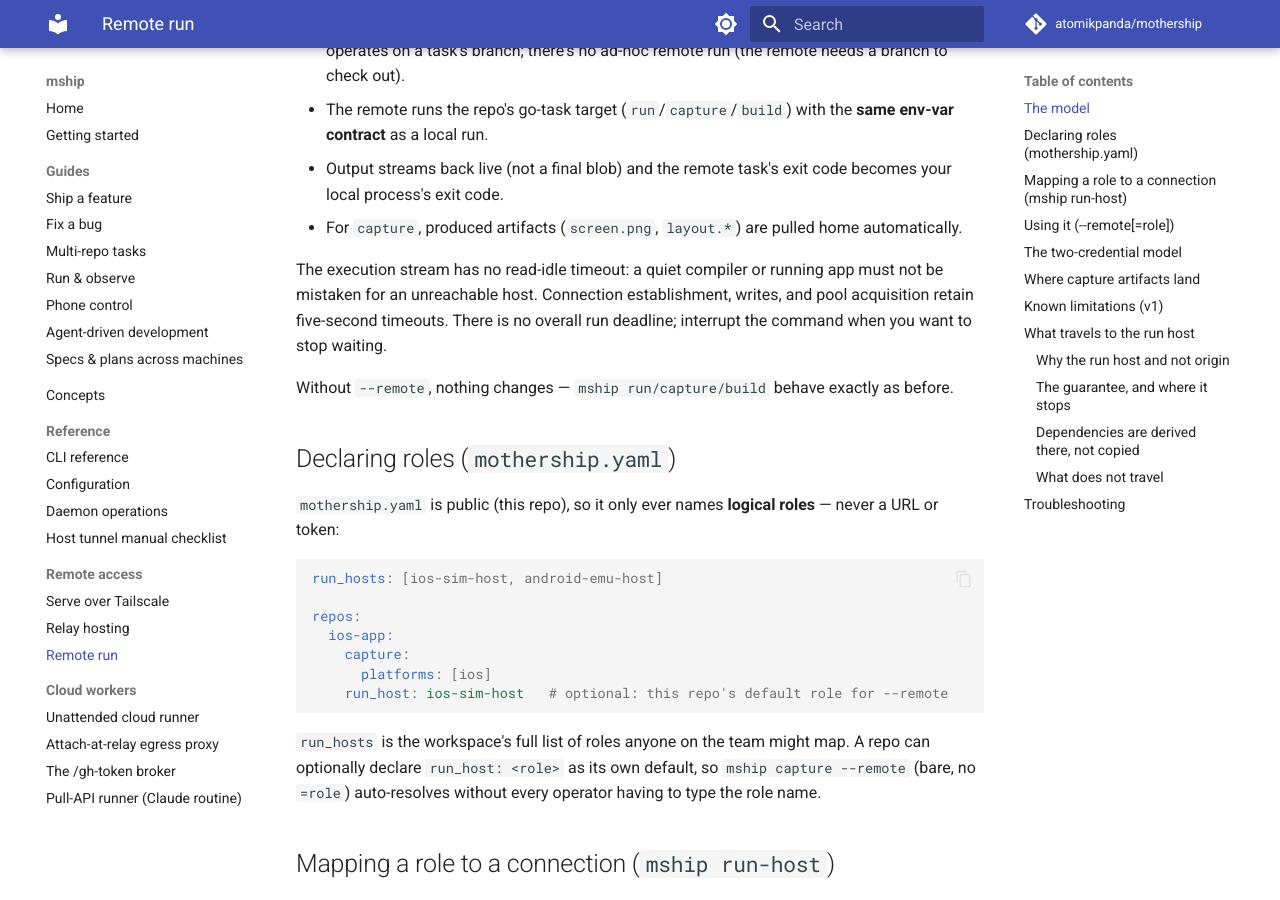
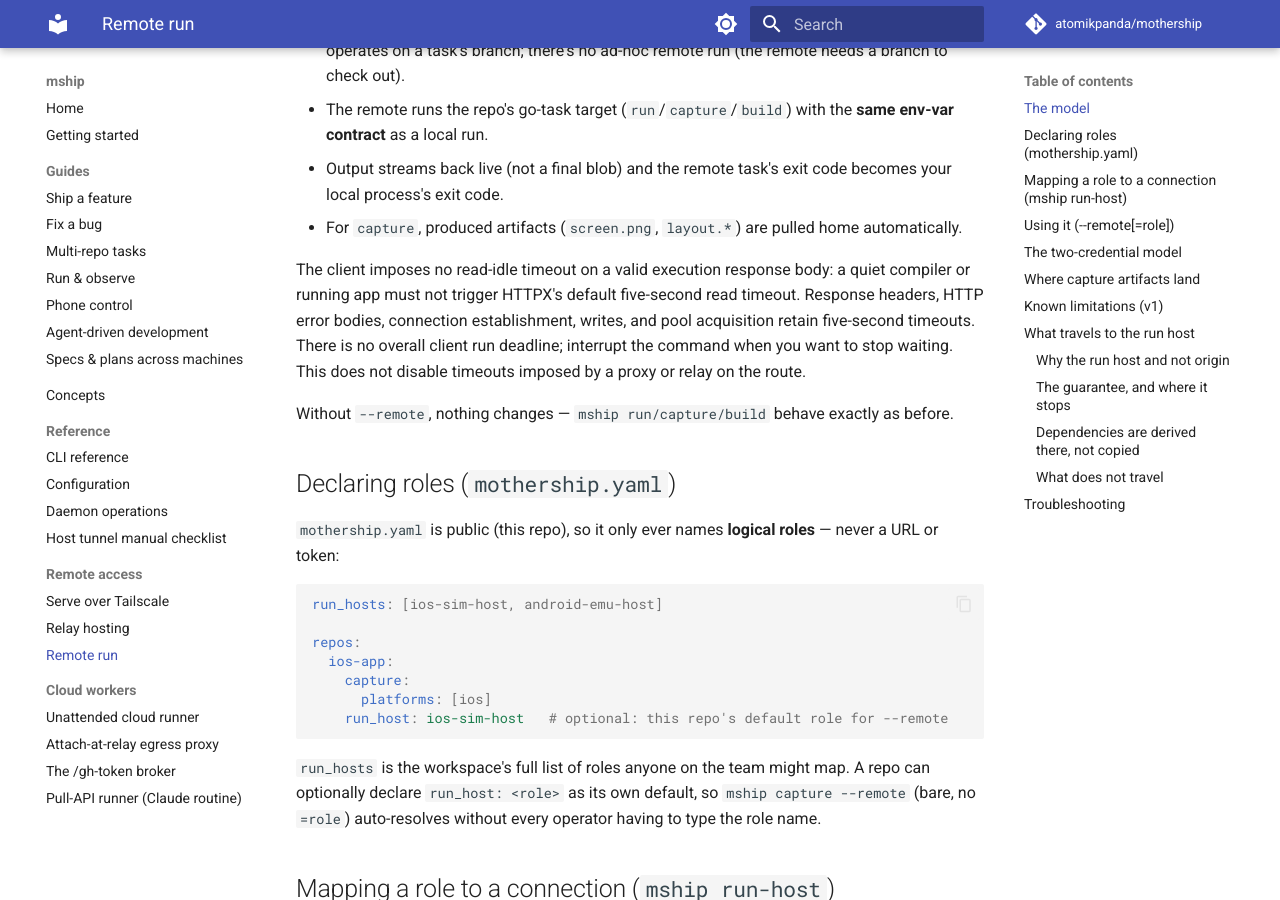
Before and after one commit to atomikpanda/mothership, an MkDocs documentation site: the page built from docs/remote-run.md, in a window 1280 px wide and 900 px high, scrolled down 737 px. Built offline with MkDocs 1.6.1 and Material for MkDocs 9.7.7, drawn with Linux system fonts in a browser that asks for light colours; comment, search, counter and statistics services are not loaded.

Commit message:
Keep error responses bounded while allowing quiet execution bodies

```diff
--- a/docs/remote-run.md
+++ b/docs/remote-run.md
@@ -21,10 +21,12 @@ Your local box (the operator) then treats that URL+token as a **run-host role**
 - Output streams back live (not a final blob) and the remote task's exit code becomes your local process's exit code.
 - For `capture`, produced artifacts (`screen.png`, `layout.*`) are pulled home automatically.
 
-The execution stream has no read-idle timeout: a quiet compiler or running app
-must not be mistaken for an unreachable host. Connection establishment, writes,
-and pool acquisition retain five-second timeouts. There is no overall run
-deadline; interrupt the command when you want to stop waiting.
+The client imposes no read-idle timeout on a valid execution response body:
+a quiet compiler or running app must not trigger HTTPX's default five-second
+read timeout. Response headers, HTTP error bodies, connection establishment,
+writes, and pool acquisition retain five-second timeouts. There is no overall
+client run deadline; interrupt the command when you want to stop waiting.
+This does not disable timeouts imposed by a proxy or relay on the route.
 
 Without `--remote`, nothing changes — `mship run/capture/build` behave exactly as before.
 
```
Also changed, not shown: 2 other files.
